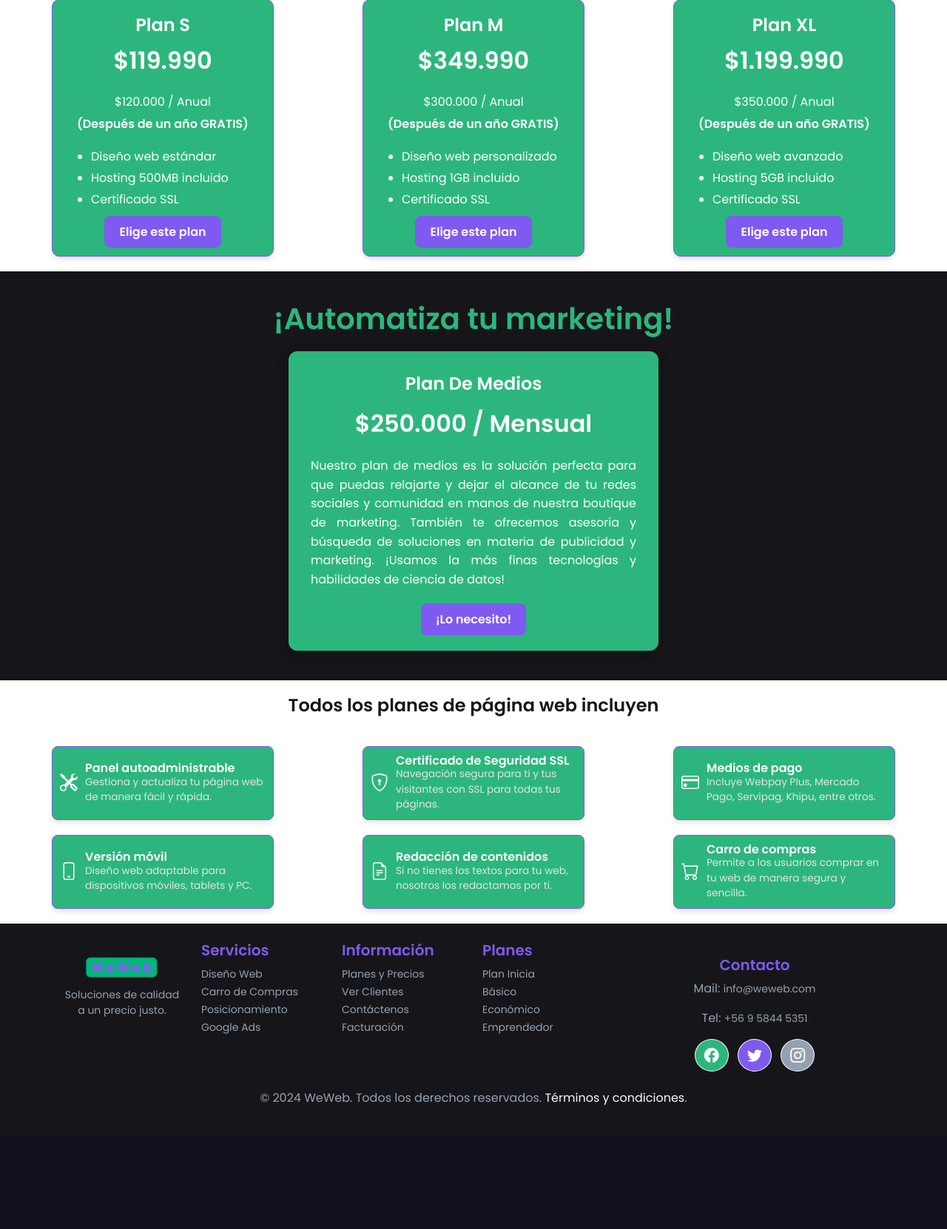
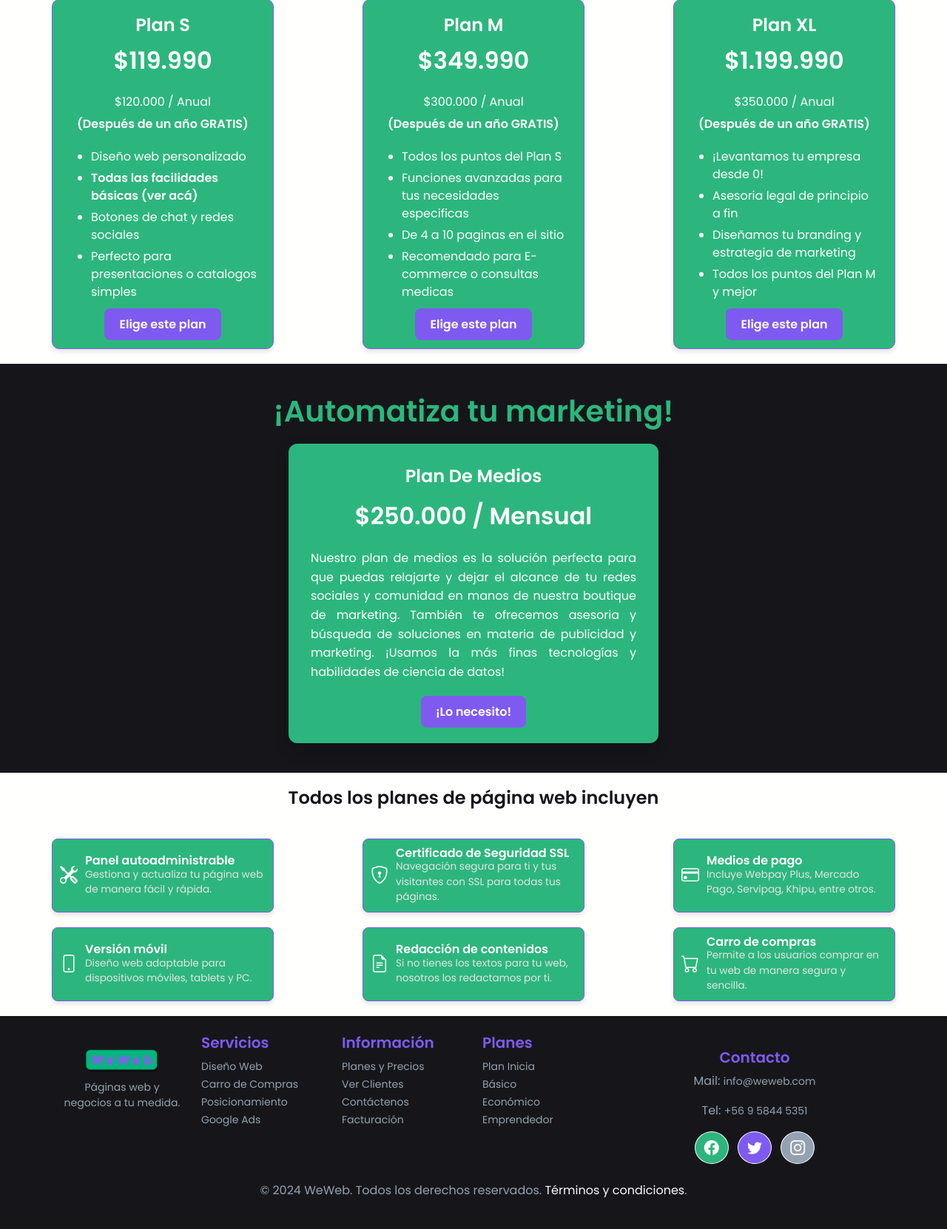
Before and after one commit to AdalParsifal/webx, a Django app: page /home/ in a window 1280 px wide. Shown: the part 1343-3005 px from the top of the page at 74% size. Before the commit the page ends 2838 px from the top, so only its background shows below. Run offline with Django 5.2, Linux system fonts and the light colour scheme; data comes from the database, SQL or seed files in the repository; both versions use the stored data as it was after the commit; some libraries are stand-ins or nearby versions.

Commit message:
descripciones de planes y small fixes

```diff
--- a/static/css/style.css
+++ b/static/css/style.css
@@ -520,6 +520,16 @@ body {
   color: #16161A; /* Texto cambia a negro */
 }
 
+.link {
+  text-decoration: none; /* Quita el subrayado */
+  color: inherit; /* Mantiene el color del texto del contenedor */
+  font-weight: bold; /* (Opcional) Resalta el enlace */
+}
+
+.link:hover {
+  color: #7F5AF0; /* Color morado al pasar el mouse (puedes cambiarlo) */
+}
+
 /* Features */
 /* Features Section Styling */
 
--- a/webpage/templates/base.html
+++ b/webpage/templates/base.html
@@ -25,12 +25,12 @@
         <div class="navbar-container">
           <!-- Logo -->
           <a class="navbar-brand" href="#">
-            <img src="{% static 'img/logo1.png' %}" alt="WeWeb Logo" class="logo">
+            <img src="{% static 'img/logo1.png' %}" alt="WeWeb Logo" class="logo" href="home.html">
           </a>
           <button class="navbar-toggler" onclick="toggleNavbar()">☰</button>
           <!-- Navbar Links -->
           <ul class="navbar-nav">
-            <li class="nav-item"><a class="nav-link" href="#">Inicio</a></li>
+            <li class="nav-item"><a class="nav-link" href="#home">Inicio</a></li>
             <li class="nav-item"><a class="nav-link" href="#planes">Planes</a></li>
             <li class="nav-item"><a class="nav-link" href="#contacto">Contacto</a></li>
             <li class="nav-item"><a class="nav-link" href="#shop"><i class="bi bi-cart"></i></a></li>
@@ -54,7 +54,7 @@
                 <!-- Logo and Slogan -->
                 <div class="col-lg-2 col-md-6 text-center mb-3">
                     <img src="{% static 'img/logo1.png' %}" alt="WeWeb Logo" class="footer-logo-img mb-2">
-                    <p class="footer-slogan" style="color: #94A1B2;">Soluciones de calidad a un precio justo.</p>
+                    <p class="footer-slogan" style="color: #94A1B2;">Páginas web y negocios a tu medida.</p>
                 </div>
 
                 <!-- Services -->
--- a/webpage/templates/home.html
+++ b/webpage/templates/home.html
@@ -102,17 +102,20 @@
         <p class="plan-warn">(Después de un año GRATIS)</p>
         <ul class="plan-features">
             {% if plan.nombre == "Plan S" %}
-                <li>Diseño web estándar</li>
-                <li>Hosting 500MB incluido</li>
-                <li>Certificado SSL</li>
+                <li>Diseño web personalizado</li>
+                <li><a href="#basico" class="link">Todas las facilidades básicas (ver acá)</a></li>
+                <li>Botones de chat y redes sociales</li>
+                <li>Perfecto para presentaciones o catalogos simples</li>
             {% elif plan.nombre == "Plan M" %}
-                <li>Diseño web personalizado</li>
-                <li>Hosting 1GB incluido</li>
-                <li>Certificado SSL</li>
+                <li>Todos los puntos del Plan S</li>
+                <li>Funciones avanzadas para tus necesidades especificas</li>
+                <li>De 4 a 10 paginas en el sitio</li>
+                <li>Recomendado para E-commerce o consultas medicas</li>
             {% elif plan.nombre == "Plan XL" %}
-                <li>Diseño web avanzado</li>
-                <li>Hosting 5GB incluido</li>
-                <li>Certificado SSL</li>
+                <li>¡Levantamos tu empresa desde 0!</li>
+                <li>Asesoria legal de principio a fin</li>
+                <li>Diseñamos tu branding y estrategia de marketing</li>
+                <li>Todos los puntos del Plan M y mejor</li>
             {% endif %}
         </ul>
         <a href="{% url 'seleccionar_plan' plan.id %}" class="plan-button">Elige este plan</a>
@@ -137,7 +140,7 @@
 </section>
 
 <!-- Sección 2.5: features -->
-<section class="features-section">
+<section id=basico class="features-section">
   <h2 class="section-title">Todos los planes de página web incluyen</h2>
   <div class="feature-card">
     <i class="bi bi-tools feature-icon"></i>
```
Also changed, not shown: webpage/templates/contratación.html (+5 -4 lines), db.sqlite3.
